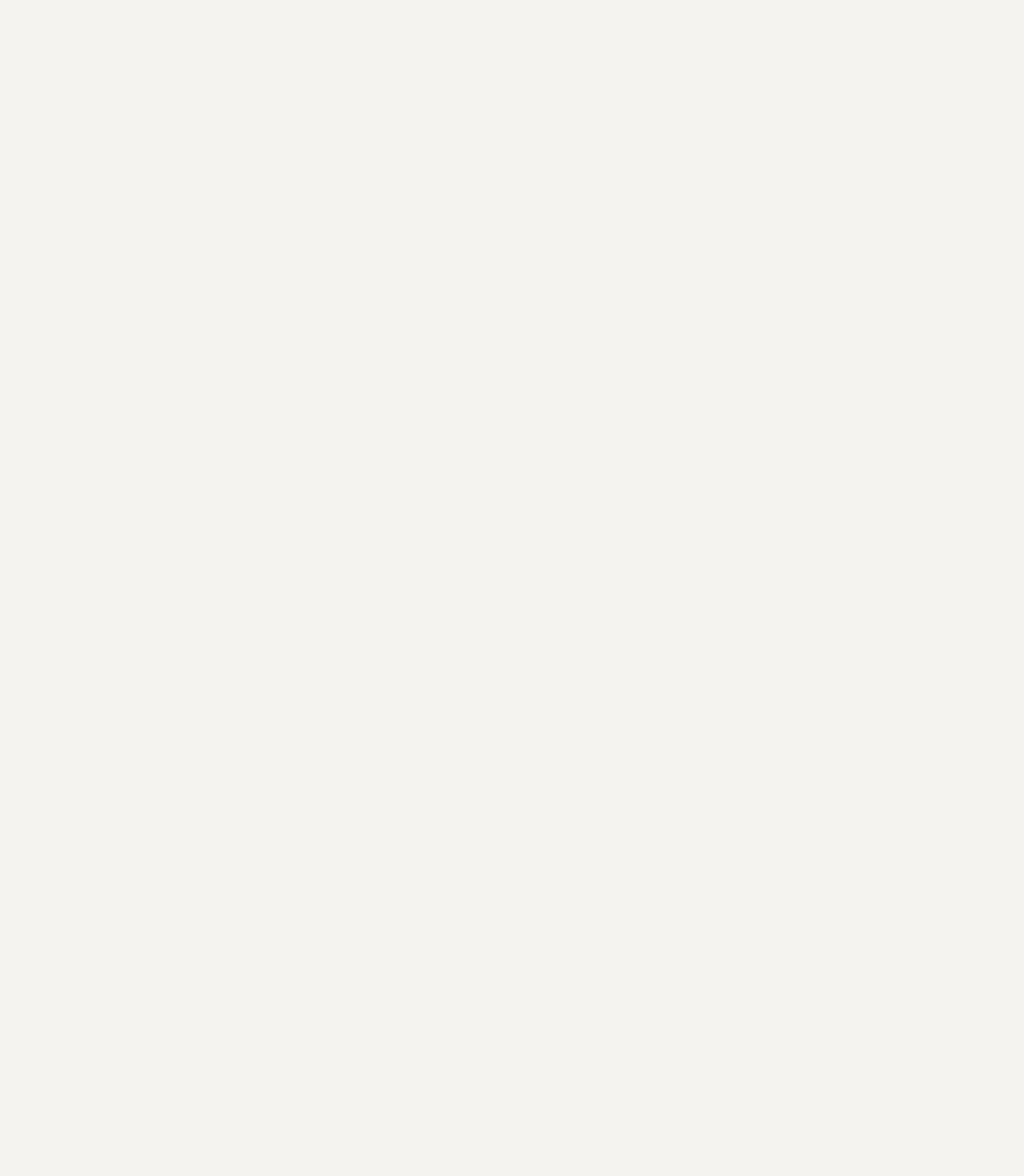
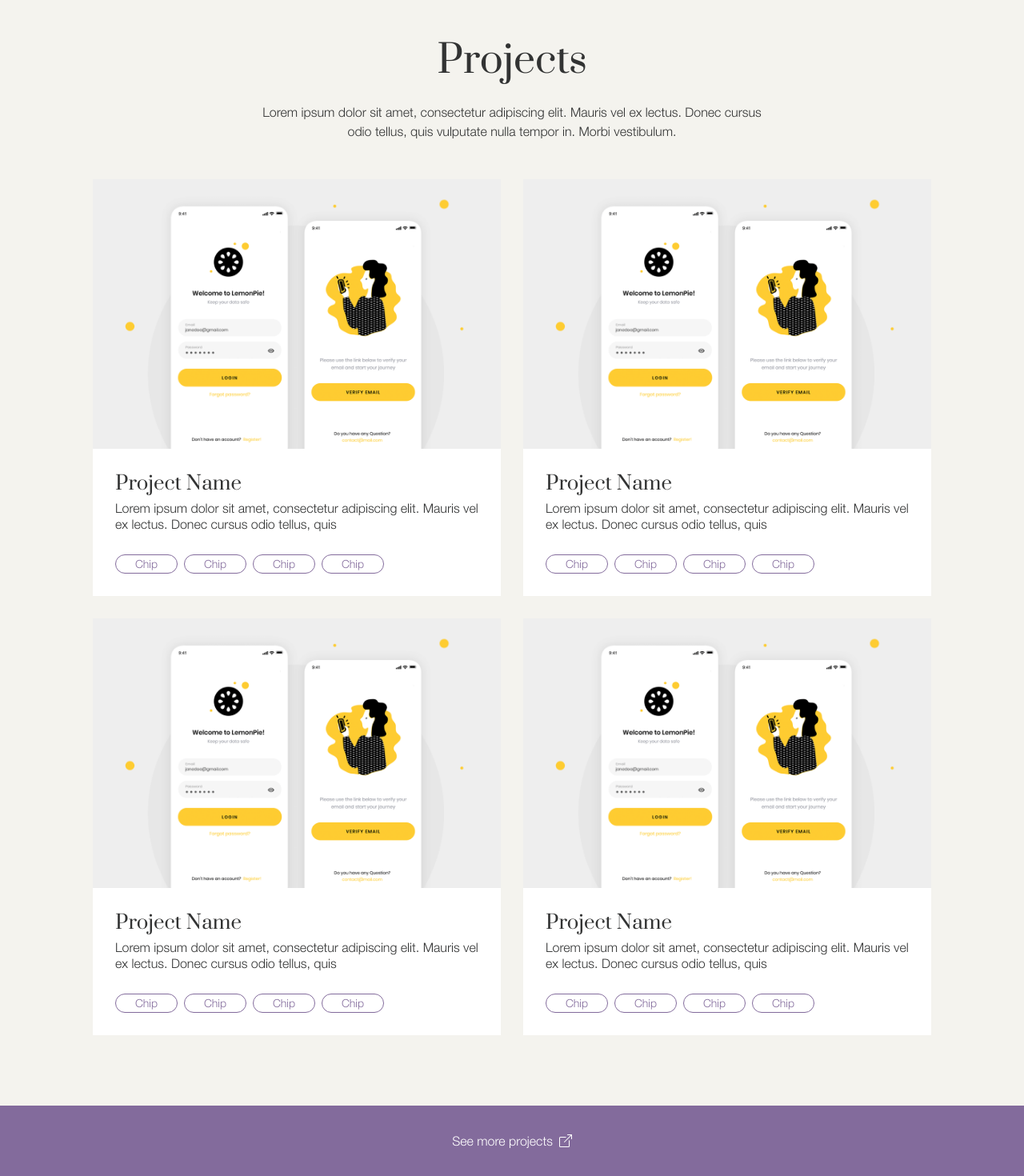
Before and after one commit to alliyah95/portfolio, a Next.js app: page / in a window 1280 px wide. Shown: the part 860-2330 px from the top of the page at 80% size. Before the commit the page ends 800 px from the top, so only its background shows below. Built offline with nearby package versions, Linux system fonts and the light colour scheme.

Commit message:
feat: add initial projects section

```diff
--- a/src/app/globals.css
+++ b/src/app/globals.css
@@ -6,6 +6,9 @@
     html {
         @apply scroll-smooth;
     }
+    img {
+        @apply max-w-full;
+    }
     body {
         @apply bg-white-200 text-black-100 text-sm md:text-base;
     }
@@ -13,17 +16,19 @@
         @apply px-7 md:px-9 xl:px-10 py-20 md:py-24 xl:py-28;
     }
     h1 {
-        @apply text-4xl md:text-5xl xl:text-7xl leading-tight;
+        @apply font-prata text-4xl md:text-5xl 2xl:text-7xl leading-tight;
     }
     h2 {
+        @apply font-prata text-4xl md:text-5xl leading-tight mb-3 md:mb-7;
     }
     h3 {
+        @apply font-prata text-xl md:text-2xl leading-tight;
     }
 }
 
 @layer components {
     .btn {
-        @apply py-2 md:py-4 px-8 md:px-12 flex items-center gap-2 border border-purple-100 transition-all duration-300;
+        @apply py-2 md:py-4 px-8 md:px-12 flex items-center space-x-2 border border-purple-100 transition-all duration-300;
     }
     .btn--filled {
         @apply bg-purple-100 hover:bg-purple-200 text-white-200 hover:border-purple-200;
--- a/src/app/page.tsx
+++ b/src/app/page.tsx
@@ -1,5 +1,5 @@
 import React from "react";
-import { Hero } from "@/components/sections";
+import { Hero, Projects } from "@/components/sections";
 
 type Props = {};
 
@@ -7,6 +7,7 @@ const HomePage = (props: Props) => {
     return (
         <>
             <Hero />
+            <Projects />
         </>
     );
 };
--- a/src/components/sections/hero.tsx
+++ b/src/components/sections/hero.tsx
@@ -12,7 +12,7 @@ const Hero = (props: Props) => {
                     <p className="mb-3 md:mb-4 2xl:mb-6 2xl:text-xl">
                         Hi there! I am
                     </p>
-                    <h1 className="font-prata text-purple-100 mb-5 md:mb-7 2xl:mb-9">
+                    <h1 className="text-purple-100 mb-5 md:mb-7 2xl:mb-9">
                         Alliyah Joyce Sarip
                     </h1>
                     <p className="sm:max-w-[462px] md:max-w-[640px] mx-auto 2xl:text-lg">
@@ -23,7 +23,7 @@ const Hero = (props: Props) => {
                         MongoDB, and Tailwind CSS.
                     </p>
                 </div>
-                <div className="mt-6 flex justify-center gap-2 md:gap-4 md:max-w-[640px] mx-auto">
+                <div className="mt-6 flex justify-center space-x-2 md:space-x-4 md:max-w-[640px] mx-auto">
                     <Button
                         text="Get in Touch"
                         url="#"
--- a/src/components/sections/index.ts
+++ b/src/components/sections/index.ts
@@ -1,3 +1,4 @@
 import Hero from "./hero";
+import Projects from "./projects";
 
-export { Hero };
+export { Hero, Projects };
--- /dev/null
+++ b/src/components/sections/projects.tsx
@@ -0,0 +1,42 @@
+import React from "react";
+import { ProjectCard, SectionInfo } from "@/components/ui";
+import { BsArrowRight, BsBoxArrowUpRight } from "react-icons/bs";
+
+type Props = {};
+
+const Projects = (props: Props) => {
+    return (
+        <>
+            <section>
+                <div className="container text-center">
+                    <SectionInfo
+                        heading="Projects"
+                        description="Lorem ipsum dolor sit amet, consectetur adipiscing elit. Mauris vel ex lectus. Donec cursus odio tellus, quis
+                    vulputate nulla tempor in. Morbi vestibulum."
+                    />
+
+                    <div className="max-w-[1048px] mx-auto grid md:grid-cols-2 gap-7">
+                        <ProjectCard />
+                        <ProjectCard />
+                        <ProjectCard />
+                        <ProjectCard />
+                    </div>
+                </div>
+            </section>
+            <a
+                className="block bg-purple-100 hover:bg-purple-200 transition-all duration-300 text-white-100 py-6 lg:py-8 -mt-10 lg:-mt-6"
+                href="https://github.com/alliyah95"
+                target="_blank"
+            >
+                <div className="container text-center ">
+                    <div className="flex items-center justify-center space-x-2">
+                        <div>See more projects</div>
+                        <BsBoxArrowUpRight />
+                    </div>
+                </div>
+            </a>
+        </>
+    );
+};
+
+export default Projects;
--- /dev/null
+++ b/src/components/ui/chip.tsx
@@ -0,0 +1,13 @@
+import React from "react";
+
+type Props = {};
+
+const Chip = (props: Props) => {
+    return (
+        <div className="w-auto m-1 rounded-full border border-purple-100 text-purple-100 py-px px-6 text-xs md:text-sm">
+            Chip
+        </div>
+    );
+};
+
+export default Chip;
--- a/src/components/ui/index.ts
+++ b/src/components/ui/index.ts
@@ -1,3 +1,6 @@
 import Button from "./button";
+import Chip from "./chip";
+import ProjectCard from "./project-card";
+import SectionInfo from "./section-info";
 
-export { Button };
+export { Button, Chip, ProjectCard, SectionInfo };
--- /dev/null
+++ b/src/components/ui/project-card.tsx
@@ -0,0 +1,36 @@
+import React from "react";
+import Image from "next/image";
+import { Chip } from "@/components/ui";
+
+type Props = {};
+
+const ProjectCard = (props: Props) => {
+    return (
+        <a className="bg-white-100 cursor-pointer" href="#">
+            <div>
+                <Image
+                    src="/images/projects/sample-project-thumbnail.png"
+                    alt="thumbnail"
+                    width={480}
+                    height={260}
+                    layout="responsive"
+                />
+            </div>
+            <div className="text-start p-4 lg:p-7 flex flex-col">
+                <div className="mb-4 md:mb-6">
+                    <h3 className="mb-1">Project Name</h3>
+                    <p className="leading-tight">
+                        Lorem ipsum dolor sit amet, consectetur adipiscing elit.
+                        Mauris vel ex lectus. Donec cursus odio tellus, quis{" "}
+                    </p>
+                </div>
+
+                <div className="mt-auto flex flex-wrap -m-1">
+                    <Chip /> <Chip /> <Chip /> <Chip />
+                </div>
+            </div>
+        </a>
+    );
+};
+
+export default ProjectCard;
--- /dev/null
+++ b/src/components/ui/section-info.tsx
@@ -0,0 +1,17 @@
+import React from "react";
+
+type Props = {
+    heading: string;
+    description: string;
+};
+
+const SectionInfo = ({ heading, description }: Props) => {
+    return (
+        <div className="mb-7 md:mb-12 2xl:mb-16">
+            <h2>{heading}</h2>
+            <p className="max-w-[640px] mx-auto">{description}</p>
+        </div>
+    );
+};
+
+export default SectionInfo;
```
Also changed, not shown: public/images/projects/sample-project-thumbnail.png (added).
